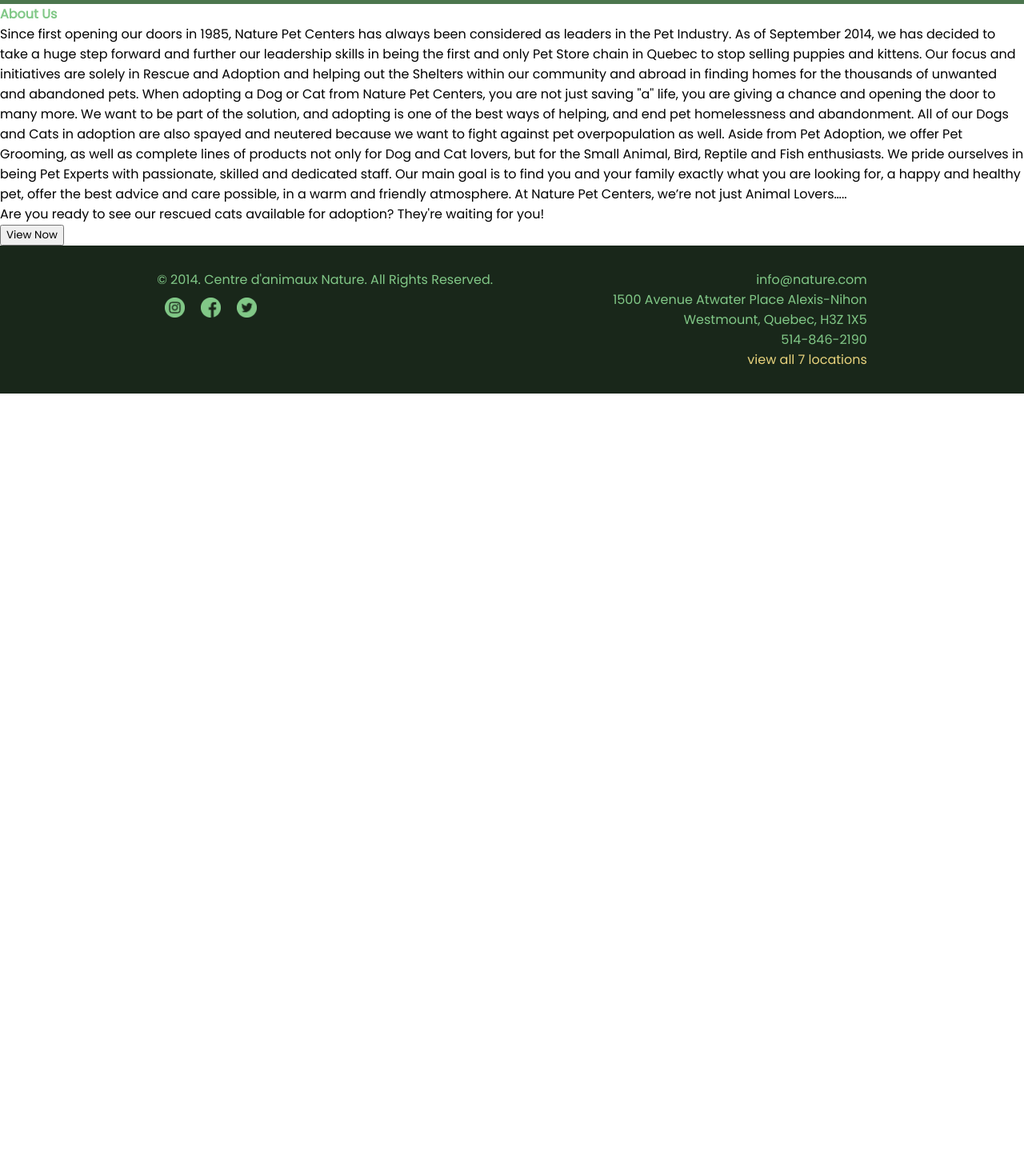
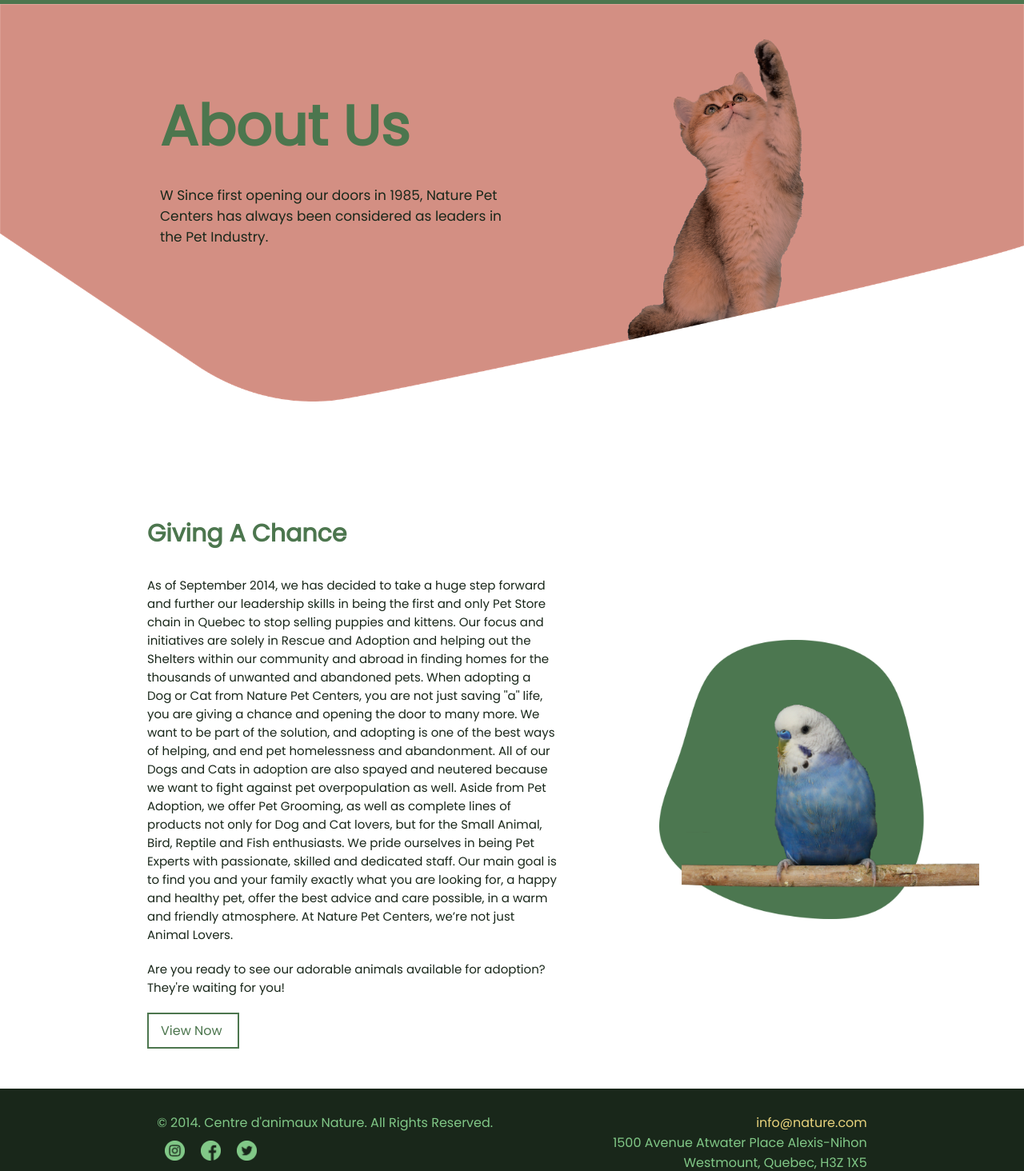
Before and after one commit to sarahghossen/Nature-Re-Brand, a React (Create React App) app in the folder frontend/: page /about-us in a window 1280 px wide. Shown: the part 58-1522 px from the top of the page at 80% size. Before the commit the page ends 800 px from the top, so only its background shows below. Built offline with nearby package versions, Linux system fonts and the light colour scheme.

Commit message:
sign in css

```diff
--- a/frontend/src/AboutUs.js
+++ b/frontend/src/AboutUs.js
@@ -1,39 +1,130 @@
 import React, { useEffect, useState } from "react";
+import { Link } from "react-router-dom";
 import styled from "styled-components";
 
 const AboutUs = () => {
   return (
-    <div>
-      <h1>About Us</h1>
-      <p>
-        Since first opening our doors in 1985, Nature Pet Centers has always
-        been considered as leaders in the Pet Industry. As of September 2014, we
-        has decided to take a huge step forward and further our leadership
-        skills in being the first and only Pet Store chain in Quebec to stop
-        selling puppies and kittens. Our focus and initiatives are solely in
-        Rescue and Adoption and helping out the Shelters within our community
-        and abroad in finding homes for the thousands of unwanted and abandoned
-        pets. When adopting a Dog or Cat from Nature Pet Centers, you are not
-        just saving ''a'' life, you are giving a chance and opening the door to
-        many more. We want to be part of the solution, and adopting is one of
-        the best ways of helping, and end pet homelessness and abandonment. All
-        of our Dogs and Cats in adoption are also spayed and neutered because we
-        want to fight against pet overpopulation as well. Aside from Pet
-        Adoption, we offer Pet Grooming, as well as complete lines of products
-        not only for Dog and Cat lovers, but for the Small Animal, Bird, Reptile
-        and Fish enthusiasts. We pride ourselves in being Pet Experts with
-        passionate, skilled and dedicated staff. Our main goal is to find you
-        and your family exactly what you are looking for, a happy and healthy
-        pet, offer the best advice and care possible, in a warm and friendly
-        atmosphere. At Nature Pet Centers, we’re not just Animal Lovers…..
-      </p>
-      <p>
-        Are you ready to see our rescued cats available for adoption? They're
-        waiting for you!
-      </p>
-      <button>View Now</button>
-    </div>
+    <AboutDiv>
+      <H1Div>
+        <H1>About Us</H1>
+        <BigP>
+          W Since first opening our doors in 1985, Nature Pet Centers has always
+          been considered as leaders in the Pet Industry.
+        </BigP>
+      </H1Div>
+      <AboutDiv2>
+        <AboutUsDiv3>
+          <H2>Giving A Chance</H2>
+          <P>
+            As of September 2014, we has decided to take a huge step forward and
+            further our leadership skills in being the first and only Pet Store
+            chain in Quebec to stop selling puppies and kittens. Our focus and
+            initiatives are solely in Rescue and Adoption and helping out the
+            Shelters within our community and abroad in finding homes for the
+            thousands of unwanted and abandoned pets. When adopting a Dog or Cat
+            from Nature Pet Centers, you are not just saving ''a'' life, you are
+            giving a chance and opening the door to many more. We want to be
+            part of the solution, and adopting is one of the best ways of
+            helping, and end pet homelessness and abandonment. All of our Dogs
+            and Cats in adoption are also spayed and neutered because we want to
+            fight against pet overpopulation as well. Aside from Pet Adoption,
+            we offer Pet Grooming, as well as complete lines of products not
+            only for Dog and Cat lovers, but for the Small Animal, Bird, Reptile
+            and Fish enthusiasts. We pride ourselves in being Pet Experts with
+            passionate, skilled and dedicated staff. Our main goal is to find
+            you and your family exactly what you are looking for, a happy and
+            healthy pet, offer the best advice and care possible, in a warm and
+            friendly atmosphere. At Nature Pet Centers, we’re not just Animal
+            Lovers.
+          </P>
+          <P>
+            Are you ready to see our adorable animals available for adoption?
+            They're waiting for you!
+          </P>
+          <ViewButton>View Now</ViewButton>
+        </AboutUsDiv3>
+        <ImgDiv>
+          <Img src="images/birdBlob.png" />
+        </ImgDiv>
+      </AboutDiv2>
+    </AboutDiv>
   );
 };
 
+const AboutDiv = styled.div`
+  background-image: url("/images/AboutUs_header.png");
+  background-position: top;
+  background-repeat: no-repeat;
+  background-size: 100%;
+`;
+
+const AboutDiv2 = styled.div`
+  display: flex;
+  justify-content: center;
+  align-items: center;
+  margin-bottom: 50px;
+`;
+const AboutUsDiv3 = styled.div`
+  display: flex;
+  flex-direction: column;
+  width: 40vw;
+  margin-left: 10vw;
+  margin-right: 10vw;
+`;
+
+const H1Div = styled.div`
+  width: 35vw;
+  height: 80vh;
+  margin-left: 200px;
+  padding-top: 100px;
+`;
+
+const ImgDiv = styled.div``;
+
+const Img = styled.img`
+  width: 400px;
+`;
+
+const ViewButton = styled(Link)`
+  text-decoration: none;
+  display: inline-block;
+  outline: none;
+  border: 2px solid;
+  width: 115px;
+  border-color: (--secondary-color);
+  color: var(--secondary-color);
+  padding: 8px 15px 8px 15px;
+  -webkit-transition: ease-out 0.4s;
+  -moz-transition: ease-out 0.4s;
+  transition: ease-out 0.4s;
+  cursor: pointer;
+  &:hover {
+    box-shadow: inset 150px 0 0 0 var(--third-color);
+  }
+`;
+
+const P = styled.p`
+  color: var(--third-color);
+  font-size: 15px;
+  margin-bottom: 20px;
+`;
+
+const BigP = styled.p`
+  font-size: 17px;
+  color: var(--third-color);
+`;
+
+const H1 = styled.h1`
+  font-size: 70px;
+  font-weight: bold;
+  color: var(--secondary-color);
+  margin-bottom: 20px;
+`;
+
+const H2 = styled.h1`
+  font-size: 30px;
+  margin-bottom: 30px;
+  color: var(--secondary-color);
+`;
+
 export default AboutUs;
--- a/frontend/src/AdoptionPage/AllPets.js
+++ b/frontend/src/AdoptionPage/AllPets.js
@@ -9,6 +9,7 @@
 } from "../actions";
 import Pet from "./Pet";
 import { getPetDataArray } from "../reducers/petReducer";
+import SearchBar from "../SearchBar";
 // import AdoptionPage from "./AdoptionPage";
 
 const AllPets = ({ petSpecies }) => {
@@ -44,6 +45,7 @@
   // }
   return petData && petSpecies === null ? (
     <>
+      <SearchBar />
       <div>
         {petData?.pets?.map((data) => {
           return (
@@ -64,6 +66,7 @@
     </>
   ) : petSpecies ? (
     <div>
+      <SearchBar />
       <h1>{filteredPets.length + " " + petSpecies}</h1>
       {filteredPets.map((data) => {
         return (
--- a/frontend/src/Footer.js
+++ b/frontend/src/Footer.js
@@ -8,12 +8,14 @@
     <FooterDiv>
       <Div1>
         <P>© 2014. Centre d'animaux Nature. All Rights Reserved.</P>
-        <Icon src="images/instagram.png" />
-        <Icon src="images/facebook.png" />
-        <Icon src="images/twitter.png" />
+        <Link>
+          <Icon src="images/instagram.png" />
+          <Icon src="images/facebook.png" />
+          <Icon src="images/twitter.png" />
+        </Link>
       </Div1>
       <Div2>
-        <P>info@nature.com</P>
+        <StyledLink>info@nature.com</StyledLink>
         <P>1500 Avenue Atwater Place Alexis-Nihon </P>
         <P>Westmount, Quebec, H3Z 1X5</P>
         <P>514-846-2190</P>
--- a/frontend/src/Header.js
+++ b/frontend/src/Header.js
@@ -2,6 +2,7 @@
 import styled from "styled-components";
 import { Link } from "react-router-dom";
 import Button from "./Button";
+import SearchBar from "./SearchBar";
 
 const Header = ({ setPetSpecies, userData, setUserData }) => {
   const handleSignOut = () => {
@@ -82,10 +83,6 @@
   color: var(--primary-color);
 `;
 
-// const BackgroundImg = styled.img`
-//   width: 100%;
-// `;
-
 const Logo = styled.img`
   width: 200px;
 `;
--- a/frontend/src/Homepage.js
+++ b/frontend/src/Homepage.js
@@ -201,8 +201,7 @@
   text-decoration: none;
   display: inline-block;
   outline: none;
-  border: 2px solid;
-  border-color: var(--secondary-color);
+  border: 2px solid var(--secondary-color);
   color: var(--secondary-color);
   background-color: var(--primary-color);
   padding: 10px 17px 10px 17px;
@@ -218,6 +217,7 @@
 const Form = styled.form``;
 
 const Input = styled.input`
+  border: 2px solid var(--secondary-color);
   padding: 10px;
   outline: none;
   width: 300px;
--- /dev/null
+++ b/frontend/src/SearchBar.js
@@ -0,0 +1,138 @@
+import React, { useState, useEffect } from "react";
+import styled from "styled-components";
+
+const SearchBar = () => {
+  const [searched, setSearched] = useState("");
+  const [selectedSuggestionIndex, setSelectedSuggestionIndex] = useState(0);
+  const [pets, setPets] = useState();
+  //   const [highlight, setHighlight] = useState(undefined);
+
+  useEffect(() => {
+    fetch("/pets")
+      .then((res) => res.json())
+      .then((data) => {
+        setPets(data.data);
+      });
+  }, []);
+
+  let filteredAnimals;
+
+  if (pets && searched.length > 1) {
+    filteredAnimals = pets.filter((pet) => {
+      return (
+        pet.name && pet.name.toLowerCase().includes(searched.toLowerCase())
+      );
+    });
+  }
+
+  return (
+    <>
+      <Container>
+        <Div>
+          <Input
+            type="text"
+            value={searched}
+            onChange={(event) => {
+              setSearched(event.target.value);
+            }}
+            onKeyDown={(ev) => {
+              switch (ev.key) {
+                case "ArrowUp": {
+                  setSelectedSuggestionIndex(selectedSuggestionIndex - 1);
+                  return;
+                }
+                case "ArrowDown": {
+                  setSelectedSuggestionIndex(selectedSuggestionIndex + 1);
+                  return;
+                }
+              }
+            }}
+          />
+          <Button onClick={() => setSearched("")}>Clear</Button>
+        </Div>
+        {filteredAnimals && filteredAnimals.length > 0 && (
+          <Ul>
+            {filteredAnimals.map((suggestion, index) => {
+              let startPosition = suggestion.name
+                .toLowerCase()
+                .indexOf(searched.toLowerCase());
+              let endPosition = startPosition + searched.length - 1;
+              let firstHalf = suggestion.name.slice(0, endPosition + 1);
+              let secondHalf = suggestion.name.slice(endPosition + 1);
+
+              const isSelected = selectedSuggestionIndex === index;
+
+              return (
+                <Suggestion
+                  key={suggestion.name}
+                  style={{
+                    background: isSelected
+                      ? //hover style
+                        "hsla(247, 0%, 69%, 0.26)"
+                      : "transparent",
+                  }}
+                  onMouseEnter={() => setSelectedSuggestionIndex(index)}
+                >
+                  <span>
+                    <Prediction1>{firstHalf}</Prediction1>
+                    <Prediction>{secondHalf}</Prediction>
+                  </span>
+                </Suggestion>
+              );
+            })}
+          </Ul>
+        )}
+      </Container>
+    </>
+  );
+};
+const Container = styled.div`
+  width: 280px;
+`;
+
+const Div = styled.div``;
+
+const Input = styled.input`
+  height: 25px;
+  border-radius: 5px;
+  border: 2px solid gray;
+
+  &:hover {
+    border: 2px solid black;
+  }
+`;
+
+const Button = styled.button`
+  width: 60px;
+  height: 25px;
+  color: black;
+  background-color: white;
+  border: 2px solid gray;
+  border-radius: 5px;
+  margin-left: 40px;
+
+  &:hover {
+    background-color: gray;
+    color: white;
+    transition: 300ms;
+  }
+`;
+
+const Ul = styled.ul`
+  box-shadow: 2px 4px 8px 4px lightgray;
+  padding: 5px;
+  /* line-height: 1.8; */
+`;
+
+const Suggestion = styled.div`
+  margin: 10px;
+  padding: 5px;
+`;
+
+const Prediction = styled.div`
+  font-weight: bold;
+`;
+
+const Prediction1 = styled.div``;
+
+export default SearchBar;
--- a/frontend/src/userAuth/SignIn.js
+++ b/frontend/src/userAuth/SignIn.js
@@ -1,10 +1,7 @@
 import React, { useEffect, useState } from "react";
 import styled from "styled-components";
 import { Link } from "react-router-dom";
-// import { useSelector, useDispatch } from "react-redux";
-// import SignUp from "./SignUp";
-// import { signIn } from "../actions";
-
+import Button from "../Button";
 const SignIn = ({ userData, setUserData }) => {
   const [email, setEmail] = useState("");
   const [password, setPassword] = useState("");
@@ -31,32 +28,102 @@
   };
   return (
     <>
-      <div>
-        <form>
-          <h1>Sign In</h1>
-          <label>Email</label>
-          <input
+      <Container>
+        <SignInForm>
+          <H1>Sign In</H1>
+          <Label>Email</Label>
+          <Input
             type="email"
             htmlFor="email"
             name="email"
             onChange={(e) => setEmail(e.target.value)}
           />
-          <label>Password</label>
-          <input
+          <Label>Password</Label>
+          <Input
             type="password"
             name="password"
             onChange={(e) => setPassword(e.target.value)}
           />
-          <button onClick={handleSignIn}>Login</button>
-        </form>
-      </div>
-      <div>
-        <h1>
-          Don't Have an Account? <Link to="sign-up">Sign up!</Link>
-        </h1>
-      </div>
+          <SignInButton onClick={handleSignIn}>Login</SignInButton>
+        </SignInForm>
+        <SignUpDiv>
+          <H2>
+            Don't Have an Account?{" "}
+            <Link
+              style={{
+                textDecoration: "none",
+                color: "var(--secondary-color)",
+              }}
+              to="sign-up"
+            >
+              Sign up!
+            </Link>
+          </H2>
+        </SignUpDiv>
+      </Container>
     </>
   );
 };
 
+const Container = styled.div`
+  display: flex;
+  flex-direction: column;
+  justify-content: center;
+  align-items: center;
+  min-height: 100vh;
+`;
+
+const SignInForm = styled.form`
+  box-shadow: 0 0 10px #ccc;
+  display: flex;
+  flex-direction: column;
+  justify-content: center;
+  align-items: center;
+  padding: 80px 60px 80px 60px;
+`;
+
+const Label = styled.label`
+  margin-bottom: 10px;
+  font-size: 15px;
+  color: var(--third-color);
+`;
+
+const Input = styled.input`
+  border: 1px solid var(--secondary-color);
+  padding: 10px;
+  outline: none;
+  width: 300px;
+  margin-bottom: 10px;
+`;
+
+const SignUpDiv = styled.div``;
+
+const SignInButton = styled.button`
+  text-decoration: none;
+  display: inline-block;
+  outline: none;
+  border: 2px solid var(--secondary-color);
+  color: var(--secondary-color);
+  background-color: var(--primary-color);
+  padding: 10px 17px 10px 17px;
+  -webkit-transition: ease-out 0.4s;
+  -moz-transition: ease-out 0.4s;
+  transition: ease-out 0.4s;
+  cursor: pointer;
+  margin-top: 10px;
+  &:hover {
+    box-shadow: inset 150px 0 0 0 var(--third-color);
+  }
+`;
+
+const H1 = styled.h1`
+  font-size: 30px;
+  margin-bottom: 20px;
+`;
+
+const H2 = styled.h2`
+  font-size: 15px;
+  color: var(--third-color);
+`;
+
 export default SignIn;
```
Also changed, not shown: 2 other files (tests, documents, lock files or other folders).
